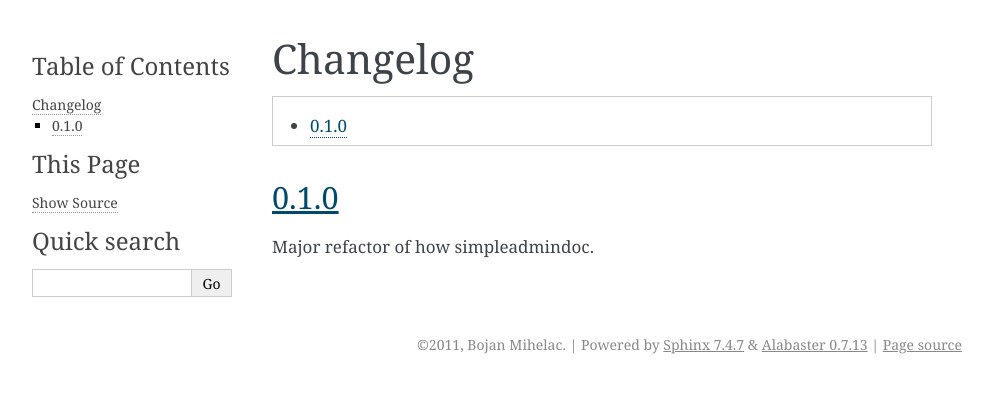
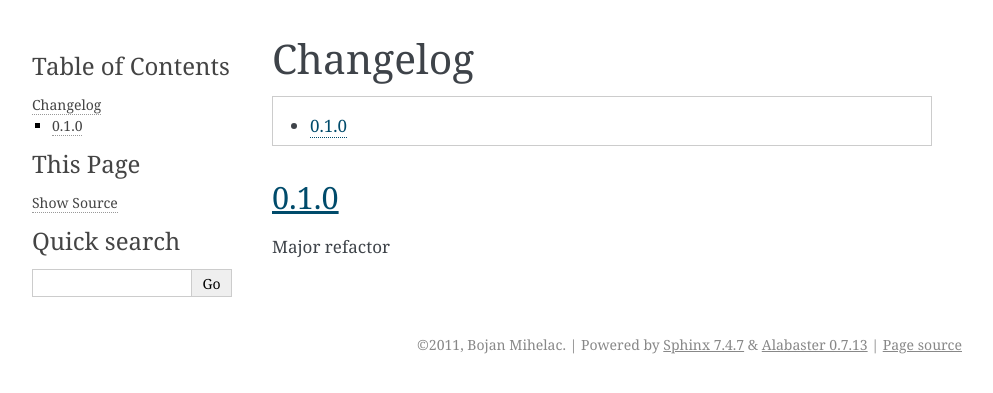
Before and after one commit to bmihelac/django-simpleadmindoc, a Sphinx documentation site: the page built from docs/changelog.rst, in a window 1280 px wide. Shown: the top 393 px of the page, without its empty margins (148-1141 px from the left). Built offline with Sphinx 7.4.7, drawn with Linux system fonts in a browser that asks for light colours.

Commit message:
fixed changelog

```diff
--- a/docs/changelog.rst
+++ b/docs/changelog.rst
@@ -5,9 +5,9 @@ Changelog
 .. contents::
     :local:
 
-.. _version-0.1.0
+.. _version-0.4.0
 
 0.1.0
 =====
 
-Major refactor of how simpleadmindoc.
+Major refactor
```
